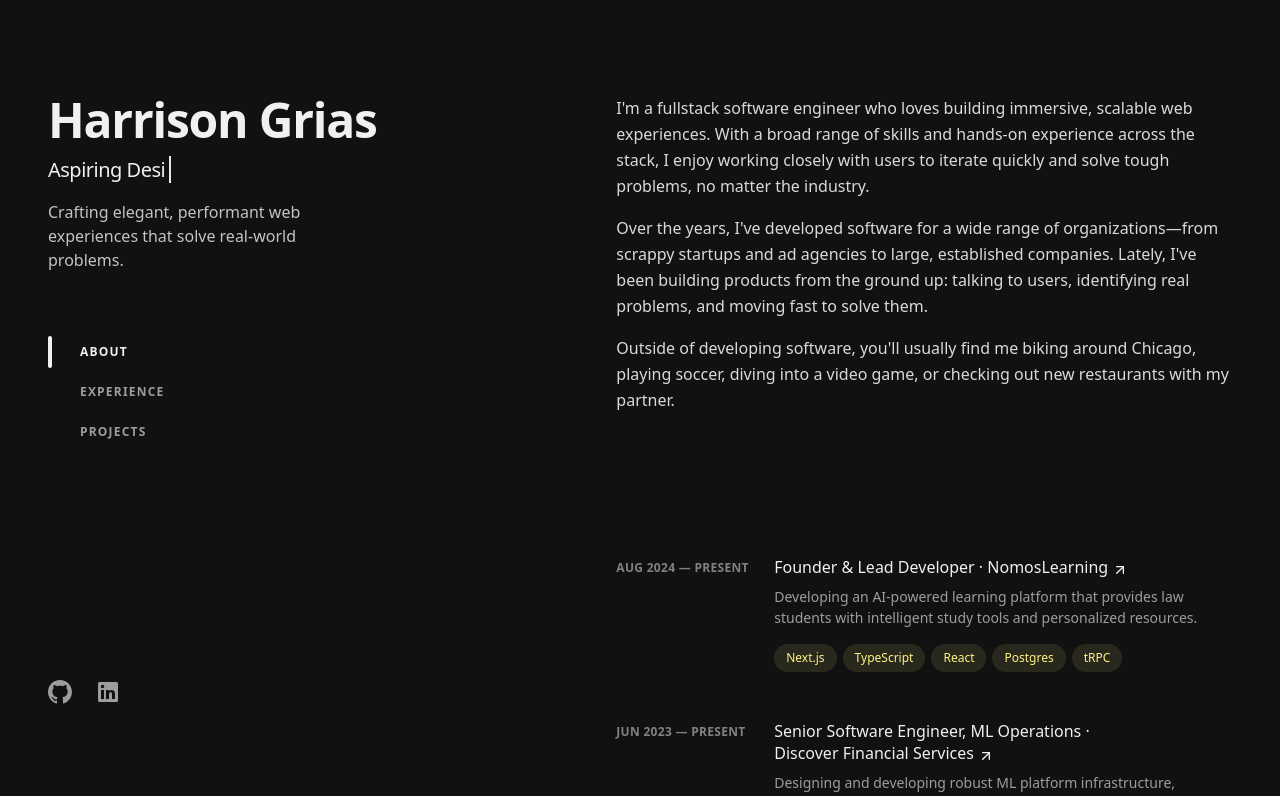
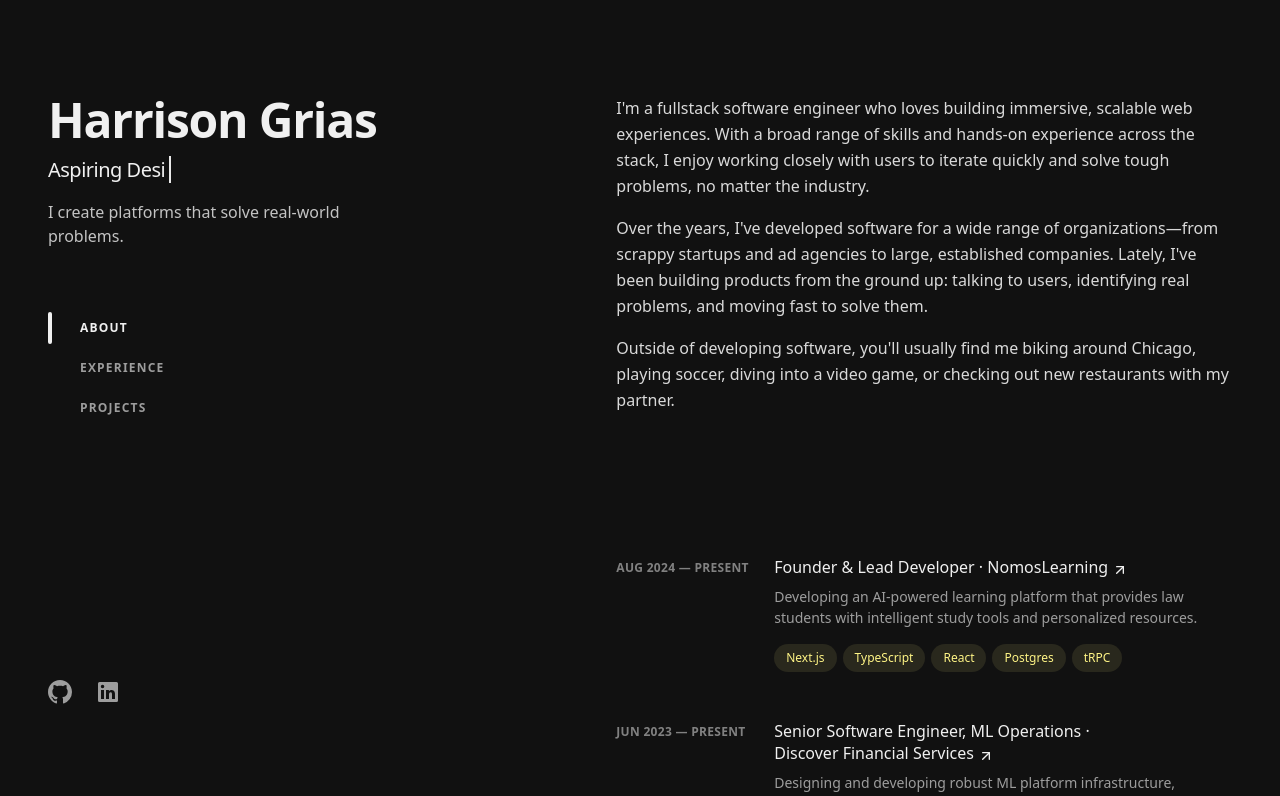
Before and after one commit to hgrias/harrisongrias.com, a Next.js app: page / in a window 1280 px wide. Shown: the top 796 px of the page. Built offline with nearby package versions, Linux system fonts and the light colour scheme.

Commit message:
chore: fix copy

```diff
--- a/src/app/page.tsx
+++ b/src/app/page.tsx
@@ -35,8 +35,7 @@ export default function Home() {
             />
           </h2>
           <p className="text-foreground/80 mt-4 max-w-xs leading-normal">
-            Crafting elegant, performant web experiences that solve real-world
-            problems.
+            I create platforms that solve real-world problems.
           </p>
 
           <Navigation />
```
